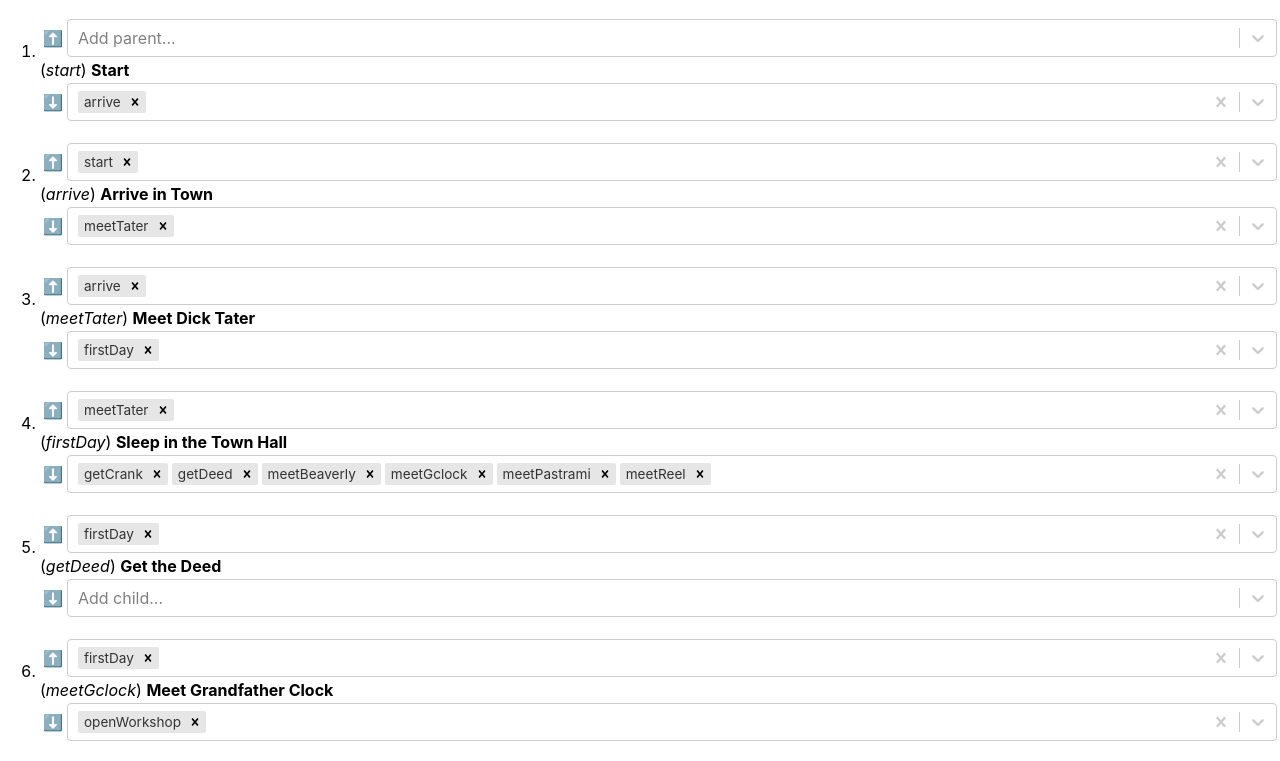
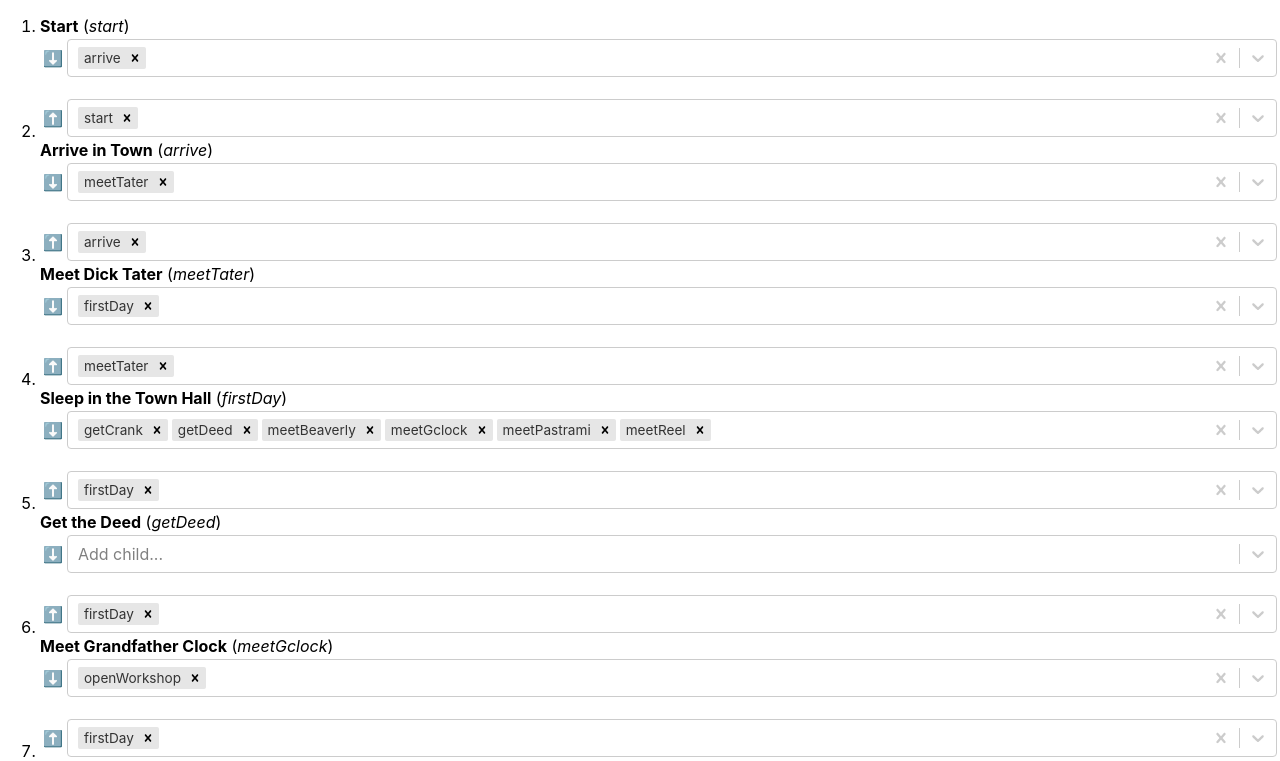
Before and after one commit to luvcraft/flowmeo, a React (Create React App) app: page / in a window 1280 px wide. Shown: the top 761 px of the page. Built offline with nearby package versions, Linux system fonts and the light colour scheme.

Commit message:
hid parent section on start item

```diff
--- a/src/App.js
+++ b/src/App.js
@@ -23,8 +23,7 @@ function Item(props) {
                           i.parents.sort().map((data) => {return {value:data,label:data}}) : [];
   const childOptions = childArray.sort().map((data) => {return {value:data,label:data}});
 
-  return (
-    <div className="item">
+  var parentSection = (
       <table border="0"><tbody><tr>
         <td>
         <span role="img" aria-label="parents">⬆️</span> {/*parents*/}
@@ -39,7 +38,16 @@ function Item(props) {
         />
         </td>
       </tr></tbody></table>
-      (<i>{i.id}</i>) <b>{i.description}</b><br/>
+    )
+
+  if(i.id === 'start') {
+    parentSection=null;
+  }
+
+  return (
+    <div className="item">
+      {parentSection}
+      <b>{i.description}</b> (<i>{i.id}</i>)<br/>
       <table border="0"><tbody><tr>
         <td>
         <span role="img" aria-label="children">⬇️</span> {/*children*/}
```
